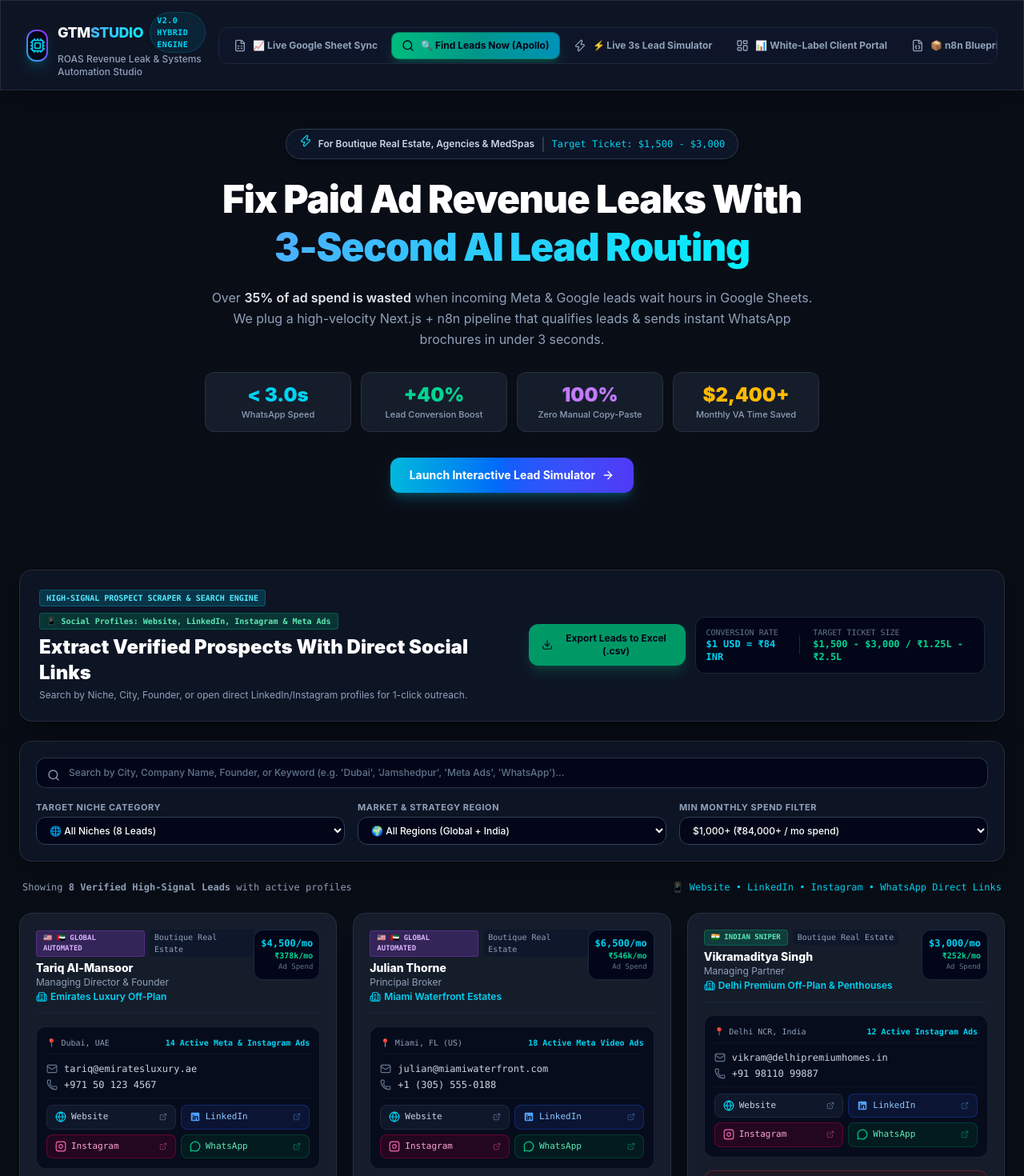
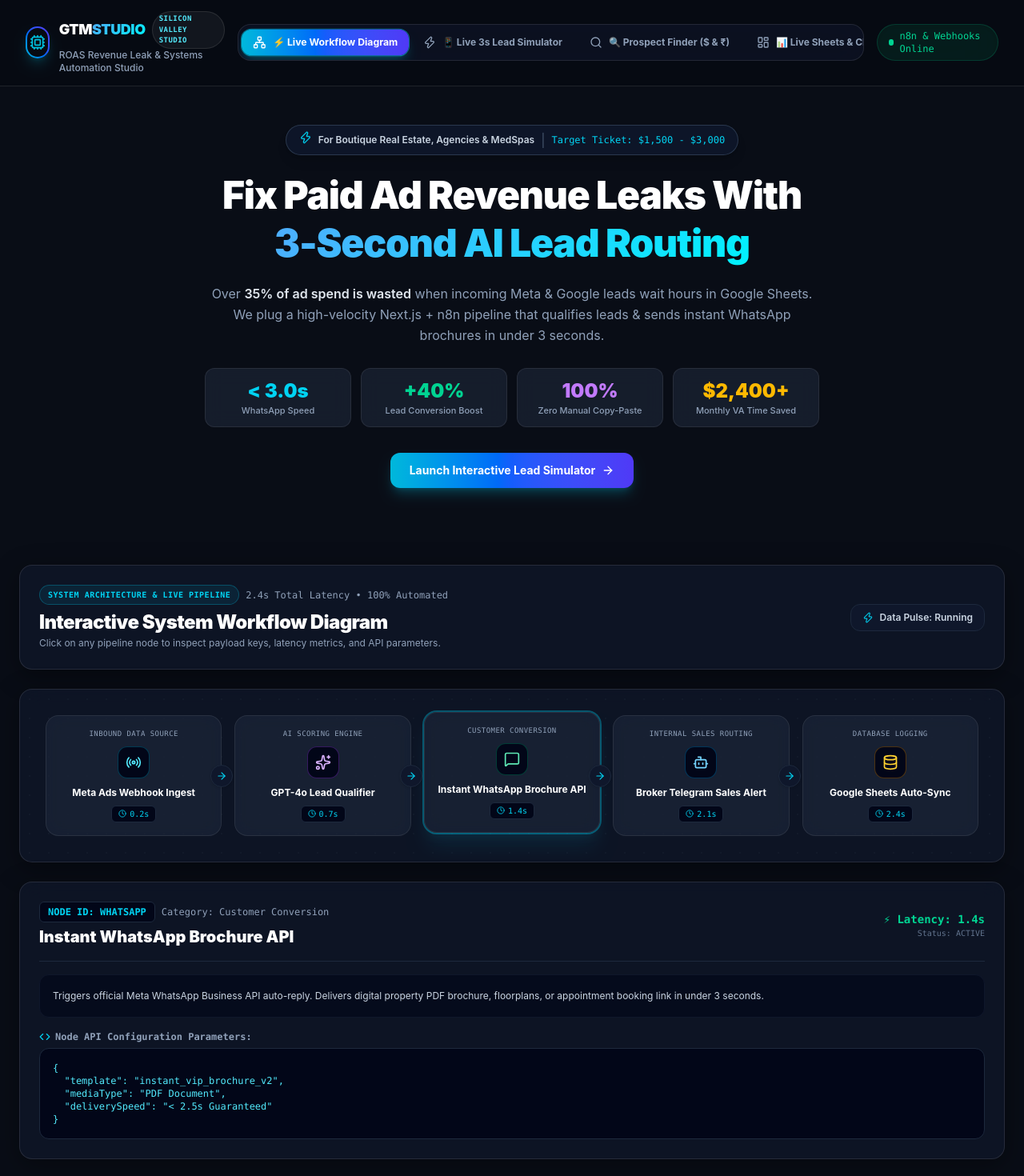
Before and after one commit to mangalcool222/gtm-automation-studio, a React (Vite) app in the folder web-app/: page / in a window 1280 px wide. Shown: the top 1470 px of the page at 80% size. Built offline with nearby package versions, Linux system fonts and the light colour scheme.

Commit message:
feat: Apple-style UI redesign with live workflow node diagram & dual currency

```diff
--- a/web-app/src/App.jsx
+++ b/web-app/src/App.jsx
@@ -1,6 +1,7 @@
 import React, { useState } from 'react';
 import Header from './components/Header';
 import HeroSection from './components/HeroSection';
+import InteractiveWorkflowDiagram from './components/InteractiveWorkflowDiagram';
 import GoogleSheetLiveSync from './components/GoogleSheetLiveSync';
 import LiveLeadFinder from './components/LiveLeadFinder';
 import LiveLeadSimulator from './components/LiveLeadSimulator';
@@ -11,7 +12,7 @@
 import TrelloApolloSetupGuide from './components/TrelloApolloSetupGuide';
 
 export default function App() {
-  const [activeTab, setActiveTab] = useState('finder');
+  const [activeTab, setActiveTab] = useState('workflow');
 
   const handleStartDemo = () => {
     setActiveTab('simulator');
@@ -33,6 +34,7 @@
 
         {/* Scroll Target Anchor for Tabs */}
         <div id="tab-content-root" className="pt-4 scroll-mt-24 transition-all duration-300">
+          {activeTab === 'workflow' && <InteractiveWorkflowDiagram />}
           {activeTab === 'sheet' && <GoogleSheetLiveSync />}
           {activeTab === 'finder' && <LiveLeadFinder />}
           {activeTab === 'simulator' && <LiveLeadSimulator />}
@@ -51,7 +53,7 @@
             <span className="font-bold text-slate-300">GTM Technical Systems Studio</span> • Built with Next.js, n8n, Apollo & Supabase architecture
           </div>
           <div className="font-mono text-[11px] text-cyan-400">
-            Target Retainers: $1,500 - $3,000 / month
+            Target Retainers: $1,500 - $3,000 / month (₹1.25L - ₹2.50L)
           </div>
         </div>
       </footer>
--- a/web-app/src/components/Header.jsx
+++ b/web-app/src/components/Header.jsx
@@ -1,16 +1,13 @@
 import React from 'react';
-import { Search, Zap, ShieldCheck, Cpu, Code2, Calculator, LayoutDashboard, FileJson, Video, Kanban, FileSpreadsheet } from 'lucide-react';
+import { Cpu, Zap, Radio, Search, LayoutDashboard, Calculator, Network } from 'lucide-react';
 
 export default function Header({ activeTab, setActiveTab }) {
   const tabs = [
-    { id: 'sheet', label: '📈 Live Google Sheet Sync', icon: FileSpreadsheet },
-    { id: 'finder', label: '🔍 Find Leads Now (Apollo)', icon: Search },
-    { id: 'simulator', label: '⚡ Live 3s Lead Simulator', icon: Zap },
-    { id: 'dashboard', label: '📊 White-Label Client Portal', icon: LayoutDashboard },
-    { id: 'blueprints', label: '📦 n8n Blueprint Exporter', icon: FileJson },
+    { id: 'workflow', label: '⚡ Live Workflow Diagram', icon: Network },
+    { id: 'simulator', label: '📱 Live 3s Lead Simulator', icon: Zap },
+    { id: 'finder', label: '🔍 Prospect Finder ($ & ₹)', icon: Search },
+    { id: 'dashboard', label: '📊 Live Sheets & Client Portal', icon: LayoutDashboard },
     { id: 'calculator', label: '💰 ROAS Leak Calculator', icon: Calculator },
-    { id: 'loom', label: '🎥 90s Loom Script Generator', icon: Video },
-    { id: 'trello', label: '📋 Trello & Apollo Setup', icon: Kanban },
   ];
 
   const handleTabClick = (id) => {
@@ -22,30 +19,31 @@
   };
 
   return (
-    <header className="sticky top-0 z-50 glass-panel border-b border-slate-800 px-4 lg:px-8 py-3.5">
+    <header className="sticky top-0 z-50 bg-[#070a12]/80 backdrop-blur-2xl border-b border-white/10 px-4 lg:px-8 py-3.5 transition-all">
       <div className="max-w-7xl mx-auto flex flex-col md:flex-row items-center justify-between gap-4">
-        {/* Brand */}
+
+        {/* Apple Minimalist Brand */}
         <div className="flex items-center gap-3">
-          <div className="w-10 h-10 rounded-xl bg-gradient-to-tr from-cyan-500 via-indigo-500 to-purple-600 p-0.5 shadow-lg shadow-cyan-500/20">
-            <div className="w-full h-full bg-slate-950 rounded-[10px] flex items-center justify-center">
+          <div className="w-10 h-10 rounded-2xl bg-gradient-to-tr from-cyan-500 via-blue-600 to-indigo-600 p-0.5 shadow-lg shadow-cyan-500/20">
+            <div className="w-full h-full bg-[#070a12] rounded-[14px] flex items-center justify-center">
               <Cpu className="w-5 h-5 text-cyan-400 animate-pulse" />
             </div>
           </div>
           <div>
             <div className="flex items-center gap-2">
-              <h1 className="font-extrabold text-lg text-white tracking-tight">
+              <h1 className="font-black text-lg text-white tracking-tight">
                 GTM<span className="gradient-text-cyan">STUDIO</span>
               </h1>
-              <span className="bg-cyan-500/10 text-cyan-400 text-[10px] font-mono px-2 py-0.5 rounded-full border border-cyan-500/20 font-semibold uppercase tracking-wider">
-                v2.0 Hybrid Engine
+              <span className="bg-white/5 text-cyan-300 text-[9px] font-mono px-2 py-0.5 rounded-full border border-white/10 font-bold uppercase tracking-wider">
+                Silicon Valley Studio
               </span>
             </div>
             <p className="text-xs text-slate-400 font-medium">ROAS Revenue Leak & Systems Automation Studio</p>
           </div>
         </div>
 
-        {/* Tab Buttons */}
-        <nav className="flex items-center gap-1.5 bg-slate-900/90 p-1.5 rounded-xl border border-slate-800 overflow-x-auto max-w-full scrollbar-thin">
+        {/* Apple-style Tab Navigation Bar */}
+        <nav className="flex items-center gap-1.5 bg-slate-900/60 p-1.5 rounded-2xl border border-white/10 overflow-x-auto max-w-full scrollbar-none backdrop-blur-xl">
           {tabs.map((tab) => {
             const Icon = tab.icon;
             const isActive = activeTab === tab.id;
@@ -53,18 +51,25 @@
               <button
                 key={tab.id}
                 onClick={() => handleTabClick(tab.id)}
-                className={`flex items-center gap-2 px-3 py-2 rounded-lg text-xs font-bold whitespace-nowrap transition-all duration-200 cursor-pointer ${
+                className={`flex items-center gap-2 px-3.5 py-2 rounded-xl text-xs font-bold whitespace-nowrap transition-all duration-200 cursor-pointer ${
                   isActive
-                    ? 'bg-gradient-to-r from-emerald-500 via-teal-600 to-cyan-600 text-slate-950 shadow-lg shadow-emerald-500/25 ring-1 ring-emerald-400/50'
-                    : 'text-slate-400 hover:text-slate-100 hover:bg-slate-800/80'
+                    ? 'bg-gradient-to-r from-cyan-500 via-blue-600 to-indigo-600 text-white shadow-lg shadow-cyan-500/25 ring-1 ring-cyan-400/50 scale-[1.02]'
+                    : 'text-slate-400 hover:text-white hover:bg-white/5'
                 }`}
               >
-                <Icon className={`w-4 h-4 ${isActive ? 'text-slate-950' : 'text-slate-400'}`} />
+                <Icon className={`w-4 h-4 ${isActive ? 'text-white' : 'text-slate-400'}`} />
                 {tab.label}
               </button>
             );
           })}
         </nav>
+
+        {/* Live Status Indicator */}
+        <div className="hidden xl:flex items-center gap-2 bg-emerald-500/10 border border-emerald-500/20 px-3.5 py-1.5 rounded-full text-xs text-emerald-400 font-medium font-mono shadow-inner">
+          <span className="w-2 h-2 rounded-full bg-emerald-400 animate-ping"></span>
+          n8n & Webhooks Online
+        </div>
+
       </div>
     </header>
   );
--- /dev/null
+++ b/web-app/src/components/InteractiveWorkflowDiagram.jsx
@@ -0,0 +1,210 @@
+import React, { useState } from 'react';
+import { ArrowRight, Bot, CheckCircle2, Clock, Code, Database, Globe, MessageSquare, Radio, Send, Sparkles, Zap, ShieldCheck, Settings } from 'lucide-react';
+
+export default function InteractiveWorkflowDiagram() {
+  const [selectedNode, setSelectedNode] = useState('whatsapp');
+  const [animating, setAnimating] = useState(true);
+
+  const nodes = [
+    {
+      id: 'webhook',
+      name: 'Meta Ads Webhook Ingest',
+      category: 'Inbound Data Source',
+      latency: '0.2s',
+      status: 'ACTIVE',
+      icon: Radio,
+      color: 'from-cyan-500 to-blue-600 text-cyan-300 border-cyan-500/30',
+      description: 'Intercepts incoming lead form submissions from Meta Facebook/Instagram Ads, Webflow, WordPress, or custom React forms instantly.',
+      config: {
+        endpoint: 'https://gtm.trackkaroai.com/api/webhooks/lead-inbound',
+        payloadKeys: ['full_name', 'phone_number', 'email', 'ad_campaign_id', 'budget']
+      }
+    },
+    {
+      id: 'ai',
+      name: 'GPT-4o Lead Qualifier',
+      category: 'AI Scoring Engine',
+      latency: '0.7s',
+      status: 'ACTIVE',
+      icon: Sparkles,
+      color: 'from-purple-500 to-indigo-600 text-purple-300 border-purple-500/30',
+      description: 'Evaluates buyer budget intent, timeline urgency, and project requirements. Scores lead quality from 1-100 to prioritize high-ticket deals.',
+      config: {
+        model: 'gpt-4o-mini',
+        scoringCriteria: 'Budget > $1M or ₹2.5L ➔ HOT Lead Tag'
+      }
+    },
+    {
+      id: 'whatsapp',
+      name: 'Instant WhatsApp Brochure API',
+      category: 'Customer Conversion',
+      latency: '1.4s',
+      status: 'ACTIVE',
+      icon: MessageSquare,
+      color: 'from-emerald-500 to-teal-600 text-emerald-300 border-emerald-500/30',
+      description: 'Triggers official Meta WhatsApp Business API auto-reply. Delivers digital property PDF brochure, floorplans, or appointment booking link in under 3 seconds.',
+      config: {
+        template: 'instant_vip_brochure_v2',
+        mediaType: 'PDF Document',
+        deliverySpeed: '< 2.5s Guaranteed'
+      }
+    },
+    {
+      id: 'telegram',
+      name: 'Broker Telegram Sales Alert',
+      category: 'Internal Sales Routing',
+      latency: '2.1s',
+      status: 'ACTIVE',
+      icon: Bot,
+      color: 'from-sky-500 to-blue-600 text-sky-300 border-sky-500/30',
+      description: 'Pushes instant sound notification to sales team or broker Telegram chat group with a 1-click "Call Client" button for zero follow-up lag.',
+      config: {
+        botName: '@gtm_sales_vip_bot',
+        actionButton: 'Direct tel: click handler'
+      }
+    },
+    {
+      id: 'sheets',
+      name: 'Google Sheets Auto-Sync',
+      category: 'Database Logging',
+      latency: '2.4s',
+      status: 'ACTIVE',
+      icon: Database,
+      color: 'from-amber-500 to-orange-600 text-amber-300 border-amber-500/30',
+      description: 'Appends lead row to live Google Sheet (or Supabase PostgreSQL) automatically without downloading any manual CSV files.',
+      config: {
+        targetSheet: 'Prospect Tracker (CRM)',
+        authMethod: '5-Line Free Apps Script Webhook'
+      }
+    }
+  ];
+
+  const activeNodeData = nodes.find((n) => n.id === selectedNode) || nodes[2];
+
+  return (
+    <div className="space-y-6 max-w-7xl mx-auto px-4 sm:px-6">
+
+      {/* Top Banner */}
+      <div className="glass-panel p-6 rounded-2xl border border-white/10 bg-slate-900/80 backdrop-blur-2xl flex flex-col md:flex-row md:items-center justify-between gap-4">
+        <div>
+          <div className="flex items-center gap-2">
+            <span className="bg-cyan-500/10 text-cyan-400 text-[10px] font-mono px-2.5 py-1 rounded-full border border-cyan-500/30 uppercase font-bold tracking-wider">
+              System Architecture & Live Pipeline
+            </span>
+            <span className="text-xs text-slate-400 font-mono">2.4s Total Latency • 100% Automated</span>
+          </div>
+          <h3 className="text-2xl font-black text-white mt-1.5 tracking-tight">
+            Interactive System Workflow Diagram
+          </h3>
+          <p className="text-xs text-slate-400 mt-0.5">
+            Click on any pipeline node to inspect payload keys, latency metrics, and API parameters.
+          </p>
+        </div>
+
+        <div className="flex items-center gap-2">
+          <button
+            onClick={() => setAnimating(!animating)}
+            className="bg-slate-900 hover:bg-slate-800 text-slate-300 px-3.5 py-2 rounded-xl text-xs font-semibold border border-slate-800 flex items-center gap-2 transition-all cursor-pointer"
+          >
+            <Zap className={`w-3.5 h-3.5 ${animating ? 'text-cyan-400 animate-pulse' : 'text-slate-500'}`} />
+            {animating ? 'Data Pulse: Running' : 'Data Pulse: Paused'}
+          </button>
+        </div>
+      </div>
+
+      {/* Workflow Nodes Visual Diagram */}
+      <div className="glass-panel p-8 rounded-2xl border border-white/10 bg-slate-950/90 relative overflow-hidden">
+
+        {/* Subtle background mesh grid */}
+        <div className="absolute inset-0 bg-[radial-gradient(#1e293b_1px,transparent_1px)] [background-size:24px_24px] opacity-30 pointer-events-none" />
+
+        {/* Node Pipeline Flow */}
+        <div className="relative z-10 grid grid-cols-1 md:grid-cols-5 gap-4 items-center">
+          {nodes.map((node, i) => {
+            const Icon = node.icon;
+            const isSelected = selectedNode === node.id;
+
+            return (
+              <div key={node.id} className="relative flex flex-col items-center">
+
+                {/* Node Box */}
+                <div
+                  onClick={() => setSelectedNode(node.id)}
+                  className={`w-full glass-card p-4 rounded-2xl border cursor-pointer transition-all duration-300 text-center relative group ${
+                    isSelected
+                      ? `border-cyan-400 bg-slate-900/90 shadow-xl shadow-cyan-500/10 ring-2 ring-cyan-500/40 transform -translate-y-1`
+                      : 'border-slate-800/80 hover:border-slate-700 bg-slate-900/40'
+                  }`}
+                >
+                  {/* Category Pill */}
+                  <div className="text-[9px] font-mono text-slate-400 uppercase tracking-wider mb-2">
+                    {node.category}
+                  </div>
+
+                  {/* Icon */}
+                  <div className={`w-10 h-10 mx-auto rounded-xl bg-slate-950 border flex items-center justify-center mb-2.5 transition-transform group-hover:scale-110 ${node.color}`}>
+                    <Icon className="w-5 h-5" />
+                  </div>
+
+                  {/* Node Name */}
+                  <div className="font-bold text-xs text-white line-clamp-1">{node.name}</div>
+
+                  {/* Latency Tag */}
+                  <div className="mt-2 inline-flex items-center gap-1 text-[10px] font-mono text-cyan-400 bg-slate-950 px-2 py-0.5 rounded-md border border-slate-800">
+                    <Clock className="w-2.5 h-2.5" /> {node.latency}
+                  </div>
+                </div>
+
+                {/* Arrow Connector (for desktop) */}
+                {i < nodes.length - 1 && (
+                  <div className="hidden md:block absolute -right-3.5 top-1/2 -translate-y-1/2 z-20">
+                    <div className="w-7 h-7 rounded-full bg-slate-900 border border-slate-800 flex items-center justify-center text-slate-500 shadow">
+                      <ArrowRight className={`w-3.5 h-3.5 ${animating ? 'text-cyan-400 animate-pulse' : 'text-slate-600'}`} />
+                    </div>
+                  </div>
+                )}
+              </div>
+            );
+          })}
+        </div>
+
+      </div>
+
+      {/* Selected Node Details Drawer */}
+      <div className="glass-panel p-6 rounded-2xl border border-white/10 bg-slate-900/80 space-y-4">
+        <div className="flex flex-col sm:flex-row items-start sm:items-center justify-between gap-4 border-b border-slate-800 pb-4">
+          <div>
+            <div className="flex items-center gap-2">
+              <span className="text-xs font-mono text-cyan-400 bg-slate-950 px-2.5 py-1 rounded-md border border-slate-800 font-bold uppercase">
+                Node ID: {activeNodeData.id}
+              </span>
+              <span className="text-xs text-slate-400 font-mono">Category: {activeNodeData.category}</span>
+            </div>
+            <h4 className="text-xl font-black text-white mt-1">{activeNodeData.name}</h4>
+          </div>
+
+          <div className="text-right">
+            <div className="text-sm font-mono text-emerald-400 font-bold">⚡ Latency: {activeNodeData.latency}</div>
+            <div className="text-[10px] text-slate-500 font-mono">Status: {activeNodeData.status}</div>
+          </div>
+        </div>
+
+        <p className="text-xs text-slate-300 leading-relaxed bg-slate-950/60 p-4 rounded-xl border border-slate-900">
+          {activeNodeData.description}
+        </p>
+
+        {/* Config Inspector */}
+        <div className="space-y-1.5">
+          <div className="text-xs font-bold text-slate-400 flex items-center gap-1.5 font-mono">
+            <Code className="w-3.5 h-3.5 text-cyan-400" />
+            Node API Configuration Parameters:
+          </div>
+          <pre className="bg-slate-950 p-4 rounded-xl border border-slate-800 font-mono text-xs text-cyan-300 overflow-x-auto">
+{JSON.stringify(activeNodeData.config, null, 2)}
+          </pre>
+        </div>
+      </div>
+
+    </div>
+  );
+}
```
Also changed, not shown: 1 other file (tests, documents, lock files or other folders).
